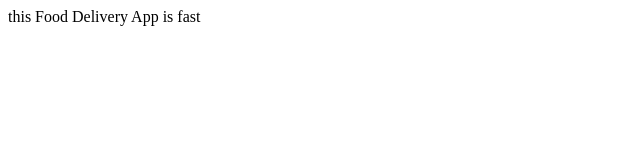
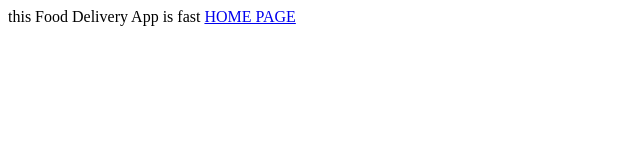
Before and after one commit to nthin2504/FoodDeliveryApp, a plain HTML site: page index.html in a window 1280 px wide. Shown: the whole page, without its empty margins (0-640 px from the left). Drawn offline with Linux system fonts and the light colour scheme.

Commit message:
linked index and home

```diff
--- a/index.html
+++ b/index.html
@@ -7,5 +7,6 @@
 </head>
 <body>
     this Food Delivery App is fast
+    <a href="FoodDeliveryApp\home.html">HOME PAGE</a>
 </body>
 </html>
```
